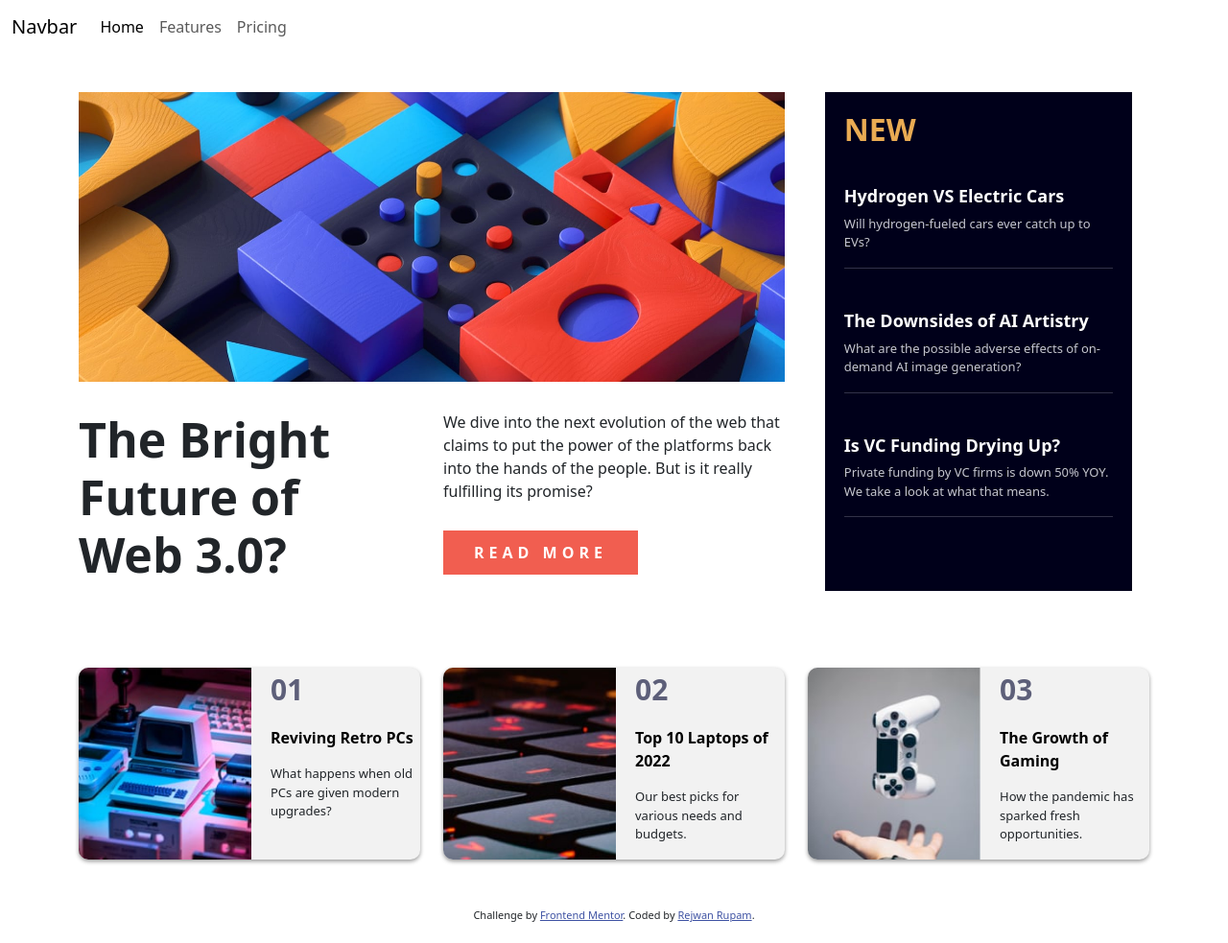
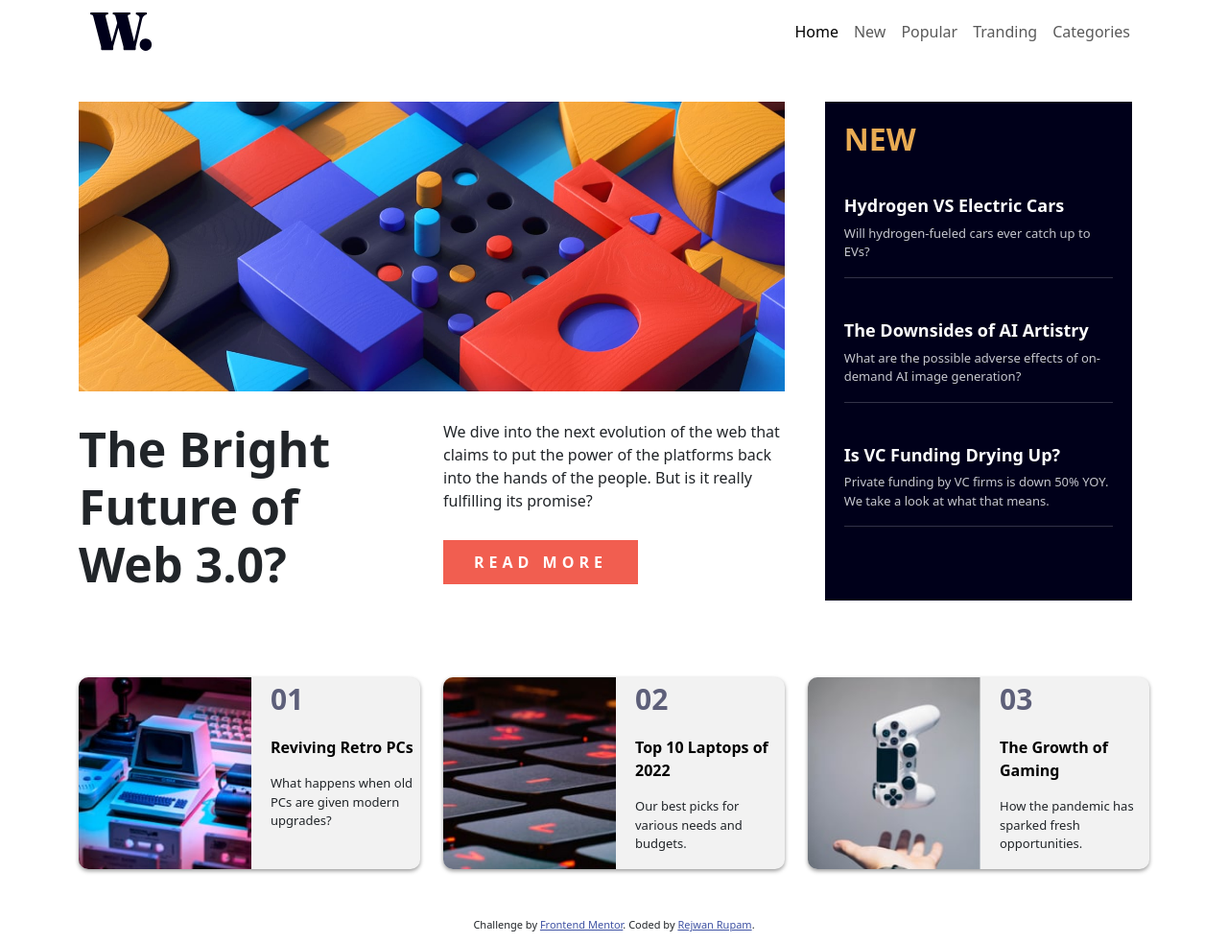
Before and after one commit to Rej-rupam/news-homepage-main, a plain HTML site: page index.html in a window 1280 px wide. Shown: the whole page at 96% size. Drawn offline with nearby package versions, Linux system fonts and the light colour scheme.

Commit message:
navbar & footer

```diff
--- a/index.html
+++ b/index.html
@@ -9,7 +9,7 @@
       rel="icon"
       type="image/png"
       sizes="32x32"
-      href="./assets/images/favicon-32x32.png"
+      href="./assets/images/logo.svg"
     />
 
     <title>News homepage</title>
@@ -38,9 +38,12 @@
       crossorigin="anonymous"
     ></script>
     <!-- navbar -->
+    <div class="container">
       <nav class="navbar navbar-expand-lg">
         <div class="container-fluid">
-        <a class="navbar-brand" href="#">Navbar</a>
+          <a class="navbar-brand" href="#"
+            ><img src="./assets/images/logo.svg" alt=""
+          /></a>
           <button
             class="navbar-toggler"
             type="button"
@@ -55,12 +58,15 @@
           <div class="collapse navbar-collapse" id="navbarNavAltMarkup">
             <div class="navbar-nav">
               <a class="nav-link active" aria-current="page" href="#">Home</a>
-            <a class="nav-link" href="#">Features</a>
-            <a class="nav-link" href="#">Pricing</a>
+              <a class="nav-link" href="#">New</a>
+              <a class="nav-link" href="#">Popular</a>
+              <a class="nav-link" href="#">Tranding</a>
+              <a class="nav-link" href="#">Categories</a>
             </div>
           </div>
         </div>
       </nav>
+    </div>
     <!-- hero-section -->
     <section id="hero-section">
       <div class="container">
@@ -119,6 +125,7 @@
       </div>
     </section>
     <!-- about-section -->
+    <section id="about-section">
       <div class="container">
         <div class="row">
           <div class="col-md-4">
@@ -165,7 +172,7 @@
           </div>
         </div>
       </div>
-    <section id="about-section"></section>
+    </section>
     <div class="attribution">
       Challenge by
       <a href="https://www.frontendmentor.io?ref=challenge" target="_blank"
--- a/style.css
+++ b/style.css
@@ -7,6 +7,9 @@
   align-items: center;
 }
 /*-------navbar-------*/
+.navbar-collapse {
+  justify-content: flex-end;
+}
 /*-------hero-section-------*/
 #hero-section {
   padding: 40px 0px;
@@ -105,3 +108,7 @@
 .box-des {
   font-size: 13px;
 }
+/*-----footer-----*/
+.attribution {
+  margin-bottom: 10px;
+}
```
Lines whose indentation alone changed are shown as unchanged.
